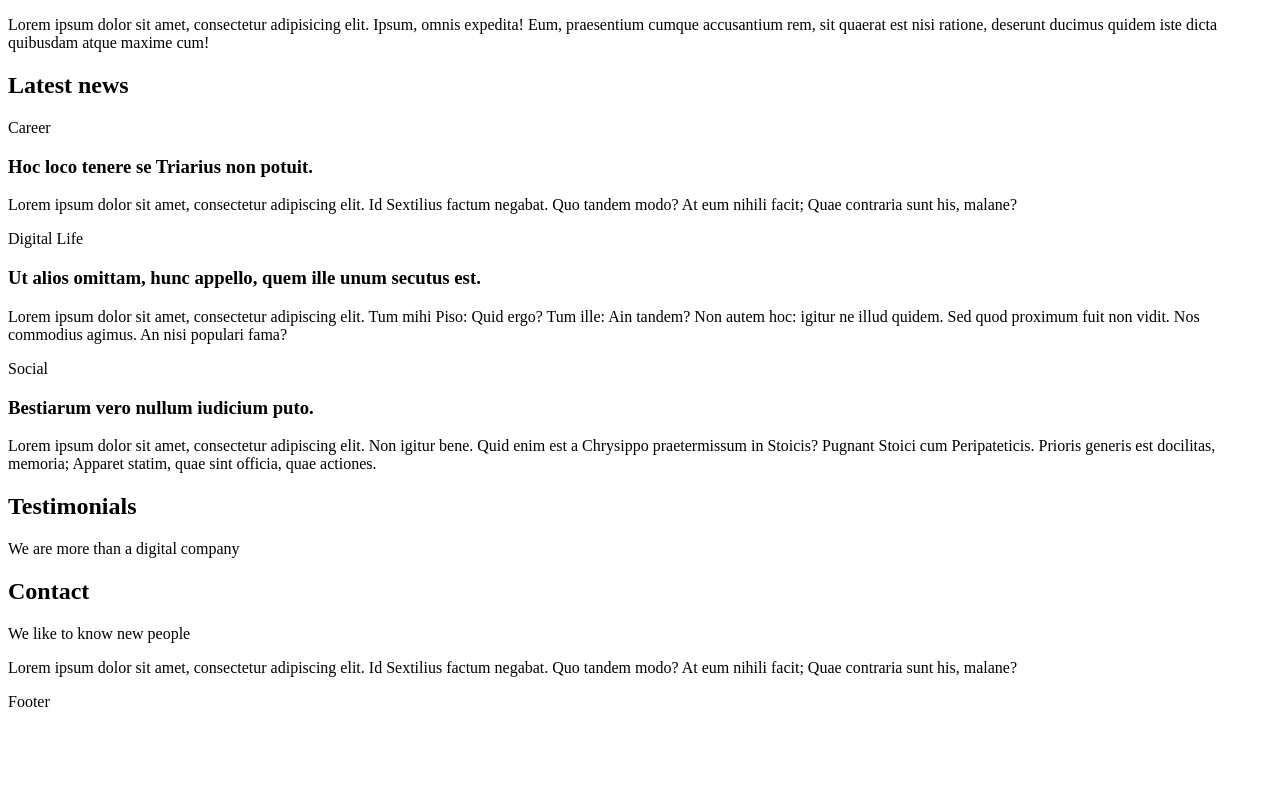
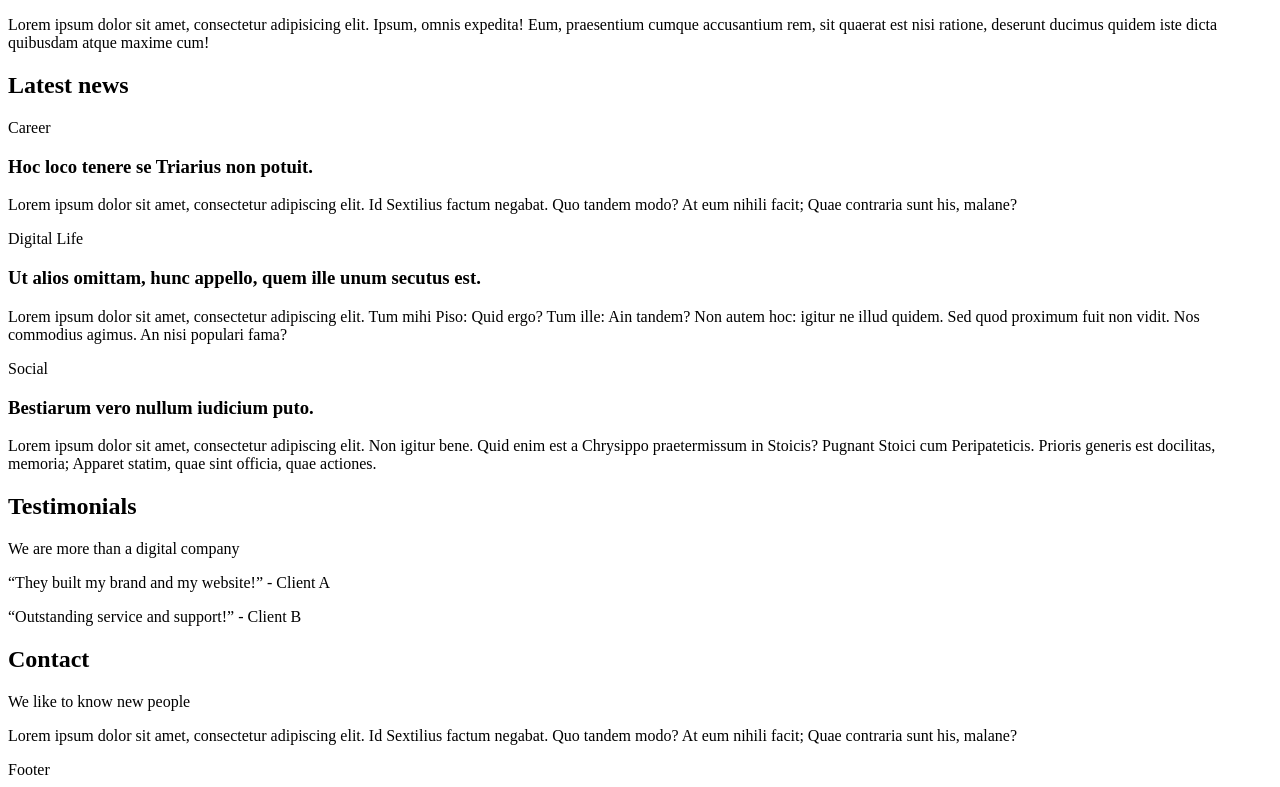
Before and after one commit to EmmanuelMOUMBOUILOU/holbertonschool-web_front_end, a plain HTML site: page html_advanced/16-index.html in a window 1280 px wide. Shown: the part 988-1775 px from the top of the page. Before the commit the page ends 1707 px from the top, so only its background shows below. Drawn offline with Linux system fonts and the light colour scheme.

Commit message:
correction task 16

```diff
--- a/html_advanced/16-index.html
+++ b/html_advanced/16-index.html
@@ -112,7 +112,8 @@
                     <p>We are more than a digital company</p>
                 </header>
                 <div>
-                    <!-- Contenu supplémentaire à venir (vide pour l'instant) -->
+                    <p>“They built my brand and my website!” - Client A</p>
+                    <p>“Outstanding service and support!” - Client B</p>
                 </div>
             </div>
         </section>
```
